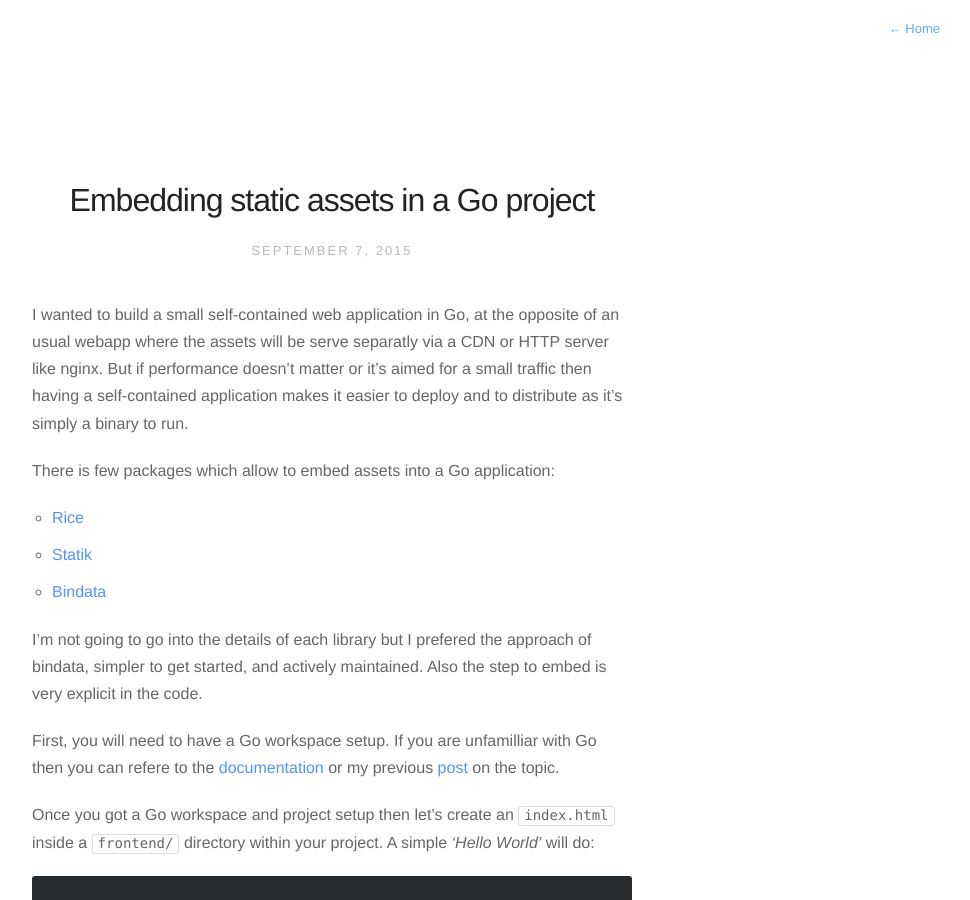
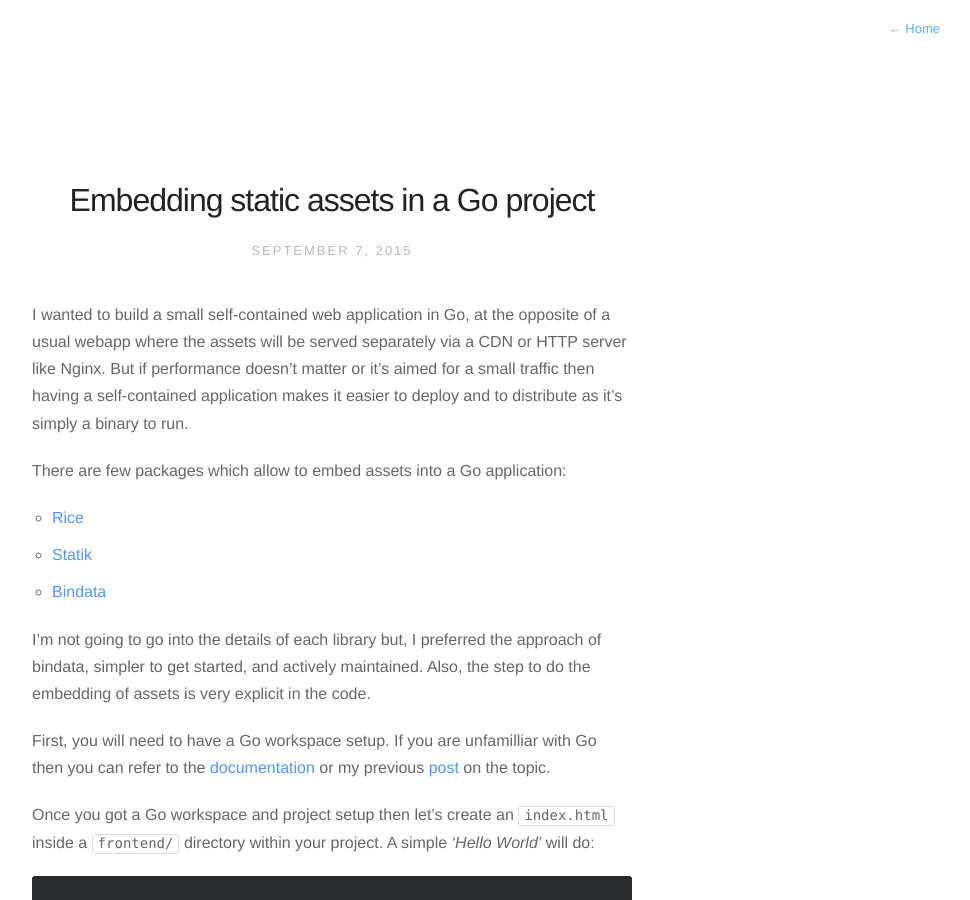
Before and after one commit to rach/rach.github.io, a Jekyll site: the page built from _posts/2015-09-07-embedding-assets-in-go-project.md, in a window 1280 px wide and 900 px high. Shown: the whole window, without its empty margins (308-1278 px from the left). Built offline with Jekyll 4.4.1, drawn with Linux system fonts in a browser that asks for light colours; nearby versions of some CDN libraries; Markdown is read by kramdown in place of the engine named in the settings; some of the changed text lies outside the part shown.

Commit message:
fix typos

```diff
--- a/_posts/2015-09-07-embedding-assets-in-go-project.md
+++ b/_posts/2015-09-07-embedding-assets-in-go-project.md
@@ -5,22 +5,22 @@ description: If you want to ship a Go webapp as a binary, this post shows how to
 ---
 
 I wanted to build a small self-contained web application in Go,
-at the opposite of an usual webapp where the assets will be serve separatly
-via a CDN or HTTP server like nginx.
+at the opposite of a usual webapp where the assets will be served separately
+via a CDN or HTTP server like Nginx.
 But if performance doesn't matter or it's aimed for a small traffic then having a
 self-contained application makes it easier to deploy and to distribute as it's simply a binary to run.
 
-There is few packages which allow to embed assets into a Go application:
+There are few packages which allow to embed assets into a Go application:
 
 - [Rice][rice]
 - [Statik][statik]
 - [Bindata][bindata]
 
-I'm not going to go into the details of each library but I prefered the approach of bindata, simpler to get started, and actively maintained. Also the step to embed is very explicit in the code.
+I'm not going to go into the details of each library but, I preferred the approach of bindata, simpler to get started, and actively maintained. Also, the step to do the embedding of assets is very explicit in the code.
 
 
 First, you will need to have a Go workspace setup.
-If you are unfamilliar with Go then you can refere to the [documentation][go-workspace] or my previous [post]({% post_url 2015-06-28-handling-go-workspace-with-direnv %}) on the topic.
+If you are unfamilliar with Go then you can refer to the [documentation][go-workspace] or my previous [post]({% post_url 2015-06-28-handling-go-workspace-with-direnv %}) on the topic.
 
 Once you got a Go workspace and project setup then let's create an `index.html` inside a `frontend/` directory within your project. A simple _'Hello World'_ will do:
 
```
Also changed, not shown: other parts of _posts/2015-09-07-embedding-assets-in-go-project.md (+4 -4 lines), 2 other files.
